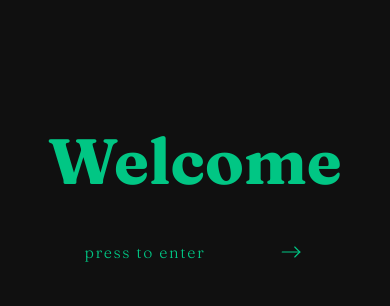
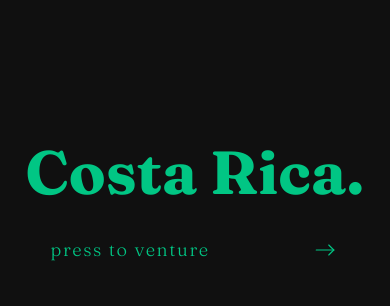
Before and after one commit to devPablo/brainstation-project-1, a website built with webpack: page src/index.html in a window 390 px wide. Shown: the part 210-516 px from the top of the page. Built offline with nearby package versions, Linux system fonts and the light colour scheme.

Commit message:
Fix preloader responsiveness

```diff
--- a/src/index.html
+++ b/src/index.html
@@ -18,11 +18,11 @@
     <main>
       <div id="js-preloader" class="preloader">
         <div class="preloader__wrapper">
-          <p class="preloader__title">Welcome</p>
+          <p class="preloader__title">Costa Rica.</p>
 
           <div class="preloader__enter-wrapper">
             <button id="js-launch-website" class="preloader__enter" type="button" aria-label="Start navigating inside the webpage" tabindex="0">
-              <span>Press to Enter</span>
+              <span>Press to Venture</span>
               <svg
                 xmlns="http://www.w3.org/2000/svg"
                 class="preloader__arrow"
--- a/src/styles/abstracts/_variables.scss
+++ b/src/styles/abstracts/_variables.scss
@@ -1,4 +1,5 @@
 $breakpoints: (
+  "xsm": 360px,
   "sm": 768px,
   "md": 1024px,
   "lg": 1200px,
--- a/src/styles/components/_preloader.scss
+++ b/src/styles/components/_preloader.scss
@@ -1,3 +1,5 @@
+@use './../abstracts/breakpoints' as media;
+
 .preloader {
   background-color: #101010;
   width: 100%;
@@ -11,7 +13,7 @@
   justify-content: center;
   align-items: center;
   flex-direction: column;
-  padding: 3rem;
+  padding: 0.3rem;
 
   &__wrapper {
     display: flex;
@@ -23,9 +25,21 @@
   &__title {
     text-align: center;
     color: $preloader-primary;
-    font-size: 4rem;
+    font-size: 3rem;
     width: 100%;
     font-weight: 700;
+
+    @include media.query('>=xsm') {
+      font-size: 3.8rem;
+    }
+
+    @include media.query('>=sm') {
+      font-size: 5rem;
+    }
+
+    @include media.query('>=md') {
+      font-size: 6rem;
+    }
   }
 
   &__enter-wrapper {
@@ -41,7 +55,7 @@
     height: 30px;
     position: relative;
     right: 0;
-    transition: right .1s ease-in-out;
+    transition: right 0.15s ease-in-out;
   }
 
   &__arrow path {
@@ -62,17 +76,26 @@
     background-color: transparent;
     border: none;
     width: 100%;
-    margin: 2rem;
-    padding: 0.2rem;
+    margin: 1rem;
+    padding: 0.5rem;
     border-radius: 3px;
     display: flex;
     justify-content: space-between;
     align-items: center;
     text-decoration: none;
     border: 1.5px solid transparent;
+    cursor: pointer;
 
     &:focus {
       border: 1.5px solid $focus-primary;
     }
+
+    @include media.query('>=xsm') {
+      font-size: 1.15rem;
+    }
+
+    @include media.query('>=sm') {
+      font-size: 1.25rem;
+    }
   }
 }
```
Also changed, not shown: 1 other file.
